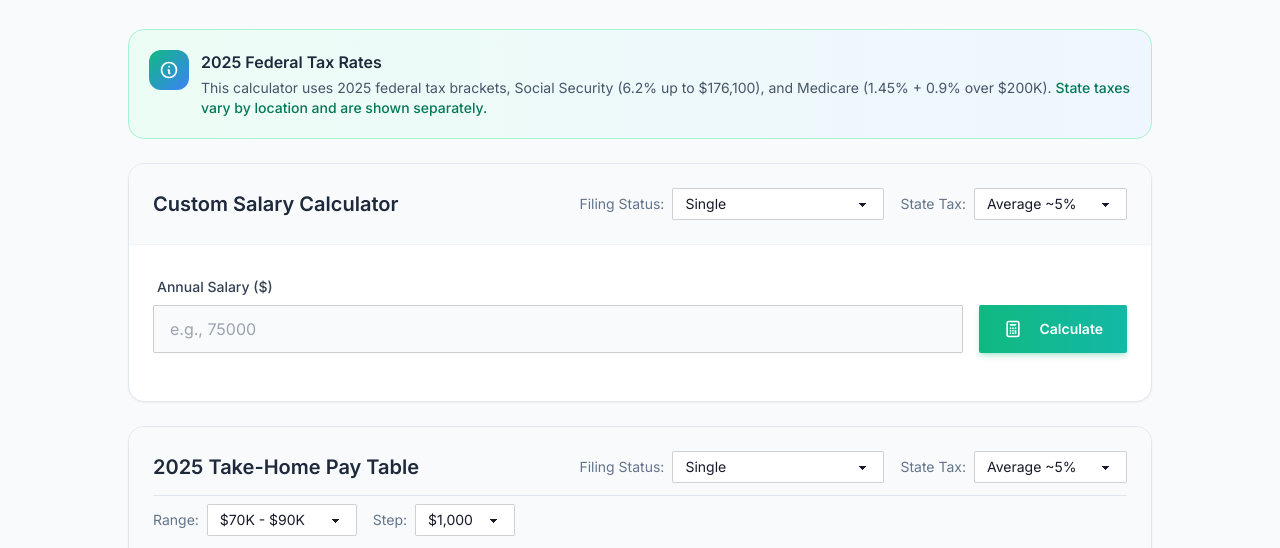
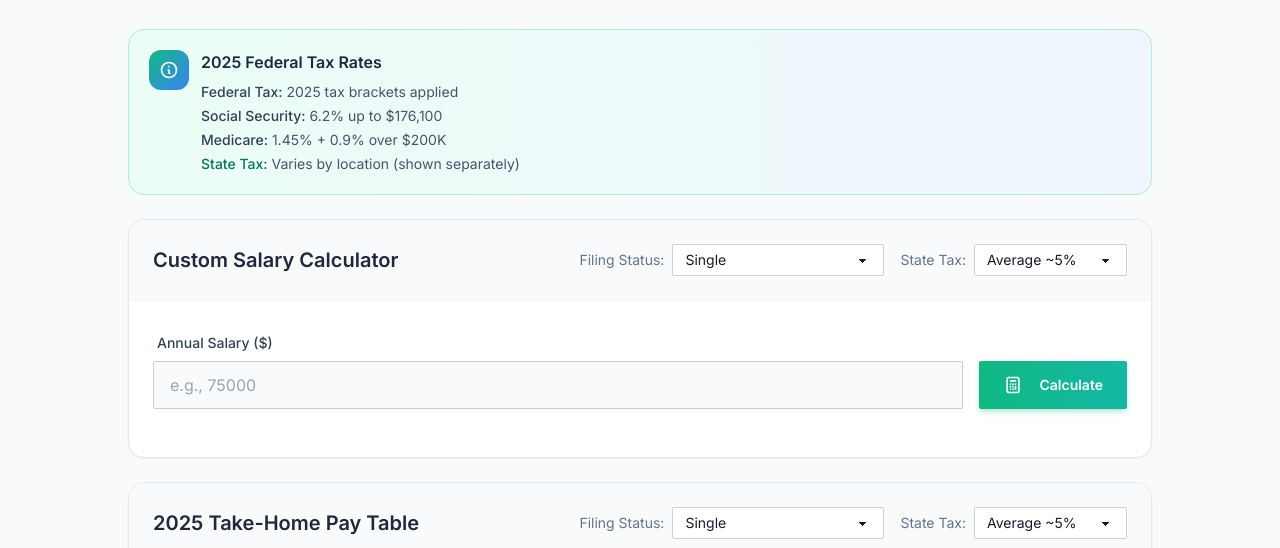
Before and after one commit to zero3402/economy-helper, a plain HTML site: page salary-calculator.html in a window 1280 px wide. Shown: the part 208-756 px from the top of the page. Drawn offline with nearby package versions, Linux system fonts and the light colour scheme.

Commit message:
modify salary-calculator

```diff
--- a/salary-calculator.html
+++ b/salary-calculator.html
@@ -177,11 +177,13 @@
                         </svg>
                     </div>
                     <div>
-                        <h3 class="font-semibold text-slate-800 mb-1">2025 Federal Tax Rates</h3>
-                        <p class="text-slate-600 text-sm">
-                            This calculator uses 2025 federal tax brackets, Social Security (6.2% up to $176,100), and Medicare (1.45% + 0.9% over $200K).
-                            <span class="text-emerald-700 font-medium">State taxes vary by location and are shown separately.</span>
-                        </p>
+                        <h3 class="font-semibold text-slate-800 mb-2">2025 Federal Tax Rates</h3>
+                        <ul class="text-slate-600 text-sm space-y-1">
+                            <li><span class="font-medium text-slate-700">Federal Tax:</span> 2025 tax brackets applied</li>
+                            <li><span class="font-medium text-slate-700">Social Security:</span> 6.2% up to $176,100</li>
+                            <li><span class="font-medium text-slate-700">Medicare:</span> 1.45% + 0.9% over $200K</li>
+                            <li><span class="font-medium text-emerald-700">State Tax:</span> Varies by location (shown separately)</li>
+                        </ul>
                     </div>
                 </div>
             </div>
```
